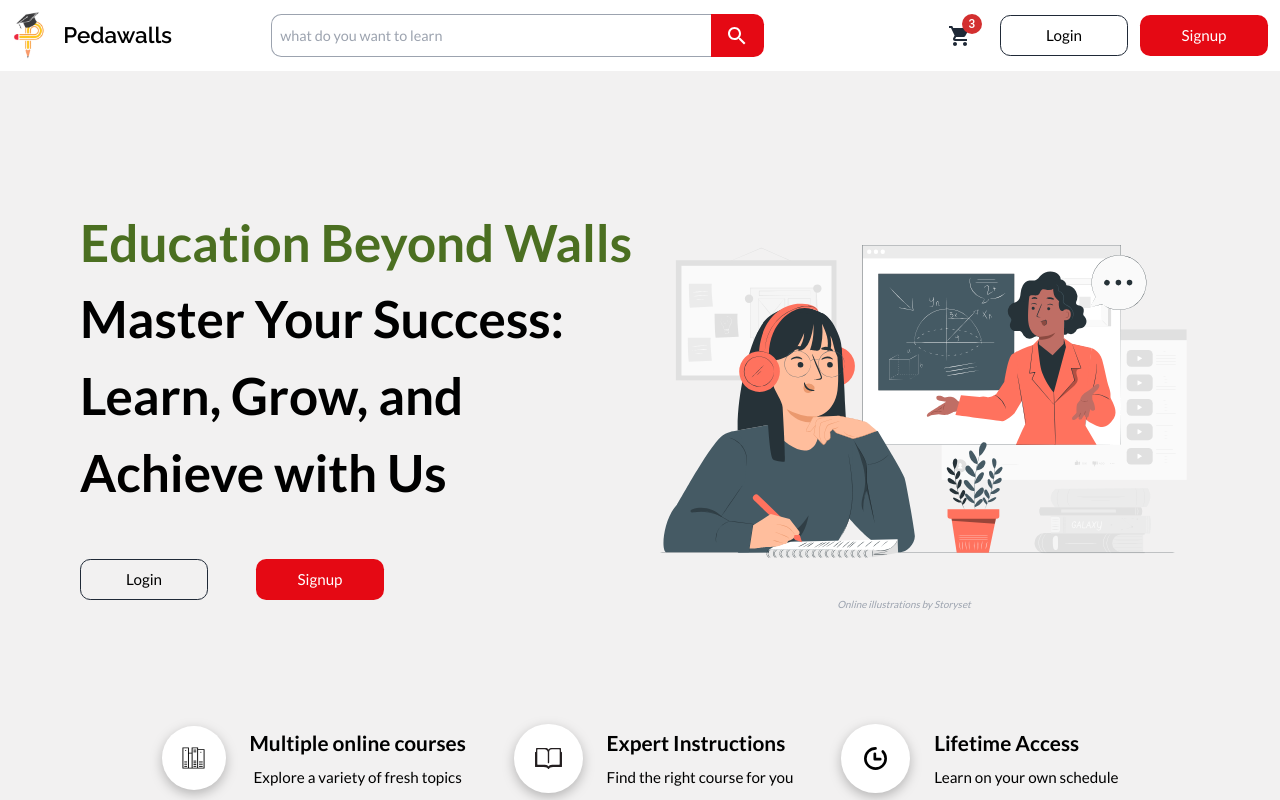
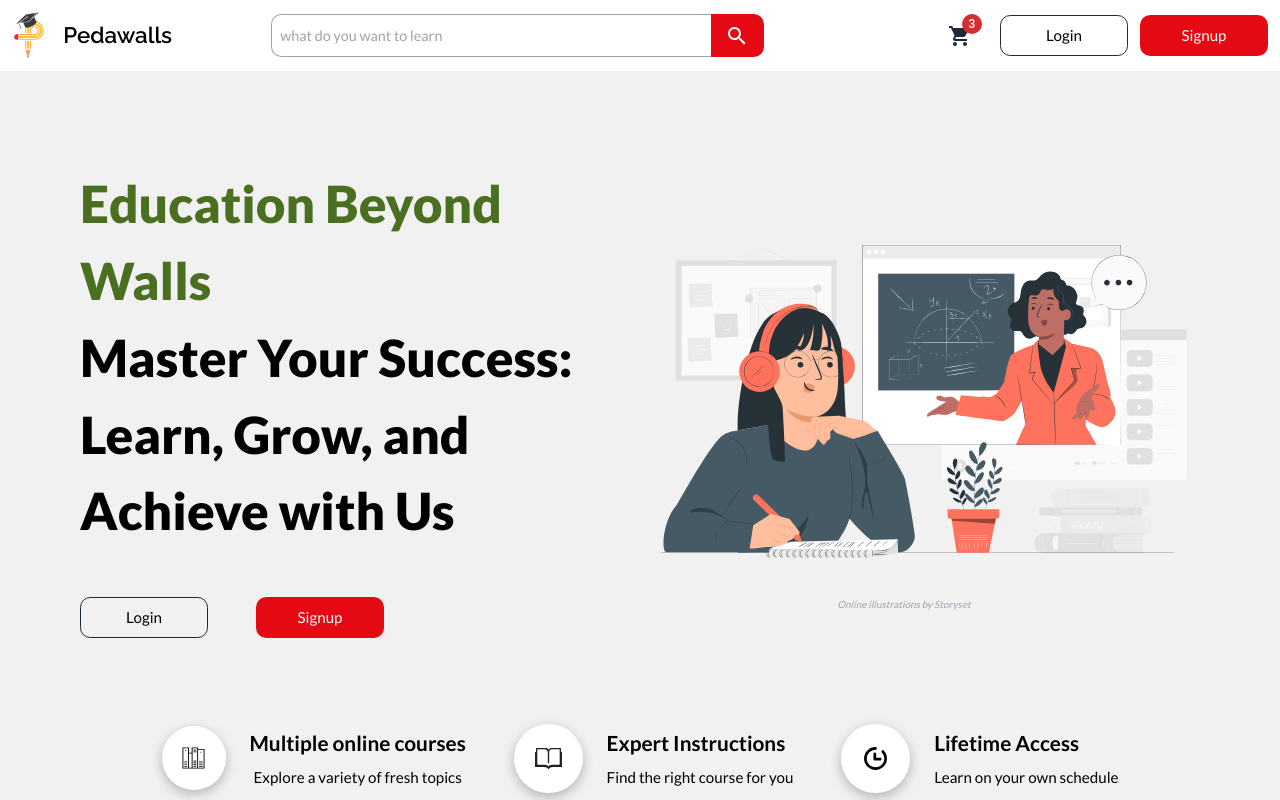
Before and after one commit to pappitito/pedawall-v1, a Next.js app: page / in a window 1280 px wide. Shown: the top 800 px of the page. Built offline with nearby package versions, Linux system fonts and the light colour scheme.

Commit message:
ui update

```diff
--- a/src/app/courses/[type]/[course]/page.tsx
+++ b/src/app/courses/[type]/[course]/page.tsx
@@ -33,7 +33,7 @@ export default function Page({params}: any) {
 
     return(
         <GeneralLayout className="flex flex-col w-full">
-            <div className="flex flex-col text-white w-full bg-[#29303B]  pt-[4rem] p-6 lg:p-[4rem]">
+            <div className="flex flex-col text-white w-full bg-[#29303B]  pt-[2.5rem] p-6 lg:p-[4rem]">
                 <h1 className=" text-[1.5rem] md:text-[2rem] md:w-[70%] font-bold">{courseDetails?.title}</h1>
                 <p className="text-[0.9rem] md:text-[1rem] mt-2">{courseDetails?.subtitle}</p>
                 <div className="flex items-center md:w-[45%] flex-wrap  text-[0.8rem] mt-5 gap-3">
@@ -96,7 +96,7 @@ export default function Page({params}: any) {
                 <h1 className="text-[1.5rem] mt-10 mb-4 font-semibold">Tutors</h1>
                 <div className="flex mt-5 flex-wrap gap-6">
                    {courseDetails?.tutors?.map((tutor)=>(
-                    <div className="flex md:w-[48%] items-start gap-[0.8rem]">
+                    <div key={tutor.name} className="flex md:w-[48%] items-start gap-[0.8rem]">
                         <Avatar className="mt-[0.5rem] h-[3rem] w-[3rem] xsm:h-[3.5rem] xsm:w-[3.5rem]" src={tutor.image} />
                         <div className="flex-col flex gap-2">
                             <div className="text-[1.4rem] font-semibold">{tutor.name}</div>
--- a/src/containers/EducationUltraMuros.tsx
+++ b/src/containers/EducationUltraMuros.tsx
@@ -27,7 +27,7 @@ const EducationUltraMuros = () => {
     <div className='flex flex-col p-[2rem]   xsm:pt-[4.5rem] xsm:p-[5rem] w-full'>
         <div className='flex flex-col  sm:flex-row justify-between  items-center w-full'>
             <div className='flex w-full  flex-col'>
-                <div className='flex flex-col text-[1.9rem] xs:text-[2.2rem] xsm:text-[2.5rem] lg:text-[3.2rem] font-bold'>
+                <div className='flex flex-col text-[1.9rem] xs:text-[2.2rem] xsm:text-[2.5rem] lg:text-[3.2rem] font-black'>
                     <div className='text-[#4B6F21]'>Education <span className={` ${fader}`}>{faderWord}</span></div>
                     <div className='w-[90%]'>
                         Master Your Success:
```
